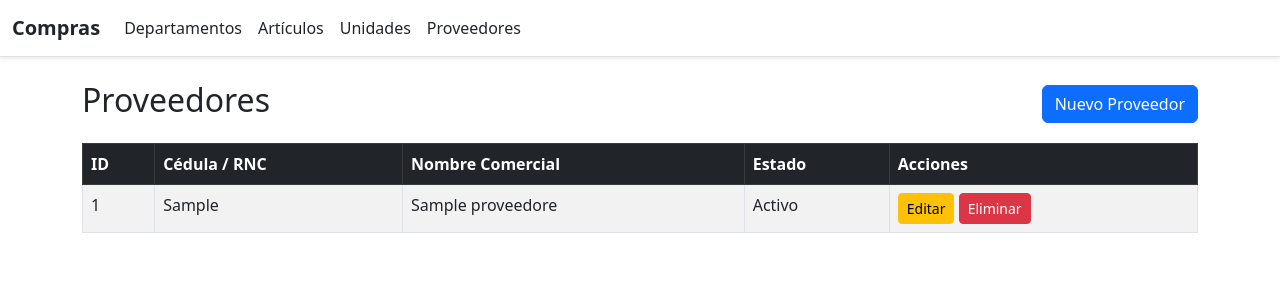
After one commit to lXentyl/SistemaCompras, a Flask app: page /proveedores in a window 1280 px wide. The commit adds this page. Shown: the top 300 px of the page. Run offline with Flask 3, Linux system fonts and the light colour scheme; tables that the repository leaves empty hold one stand-in row (values such as "Sample post").

Commit message:
Scrip Proveedores agregado

```diff
--- a/app.py
+++ b/app.py
@@ -1,13 +1,19 @@
-from flask import Flask, render_template, request, redirect, url_for
+from flask import Flask, render_template, request, redirect, url_for, session
 from flask_sqlalchemy import SQLAlchemy
+from datetime import timedelta
 
-app = Flask(__name__)
+app = Flask(__name__)  # <--- Define app PRIMERO
 
-# Conexión a tu base de datos MySQL desde XAMPP
+# 🔐 Configuración de sesión (esto va después de app)
+app.secret_key = 'clave-ultra-secreta-123'
+app.permanent_session_lifetime = timedelta(minutes=30)
+
+# 🔌 Conexión a MySQL desde XAMPP
 app.config['SQLALCHEMY_DATABASE_URI'] = 'mysql+pymysql://root:@localhost/sistema'
 app.config['SQLALCHEMY_TRACK_MODIFICATIONS'] = False
 
 db = SQLAlchemy(app)
+
 
 # MODELO: Departamento
 class Departamento(db.Model):
@@ -15,6 +21,22 @@ class Departamento(db.Model):
     id = db.Column(db.Integer, primary_key=True)
     nombre = db.Column(db.String(100), nullable=False)
     estado = db.Column(db.Enum('Activo', 'Inactivo'), nullable=False)
+
+# MODELO: Proveedor
+class Proveedor(db.Model):
+    __tablename__ = 'proveedores'
+    id = db.Column(db.Integer, primary_key=True)
+    cedula_rnc = db.Column(db.String(20), nullable=False)
+    nombre_comercial = db.Column(db.String(100), nullable=False)
+    estado = db.Column(db.Enum('Activo', 'Inactivo'), nullable=False)
+
+class Usuario(db.Model):
+    __tablename__ = 'usuarios'
+    id = db.Column(db.Integer, primary_key=True)
+    usuario = db.Column(db.String(50), nullable=False)
+    clave = db.Column(db.String(100), nullable=False)
+
+
 
 # ---------- RUTAS CRUD ----------
 
@@ -55,5 +77,60 @@ def eliminar_departamento(id):
     db.session.commit()
     return redirect(url_for('listar_departamentos'))
 
+@app.route('/proveedores')
+def listar_proveedores():
+    proveedores = Proveedor.query.all()
+    return render_template('proveedores_list.html', proveedores=proveedores)
+
+@app.route('/proveedores/nuevo', methods=['GET', 'POST'])
+def nuevo_proveedor():
+    if request.method == 'POST':
+        cedula_rnc = request.form['cedula_rnc']
+        nombre_comercial = request.form['nombre_comercial']
+        estado = request.form['estado']
+        nuevo = Proveedor(cedula_rnc=cedula_rnc, nombre_comercial=nombre_comercial, estado=estado)
+        db.session.add(nuevo)
+        db.session.commit()
+        return redirect(url_for('listar_proveedores'))
+    return render_template('proveedores_form.html', proveedor=None)
+
+@app.route('/proveedores/editar/<int:id>', methods=['GET', 'POST'])
+def editar_proveedor(id):
+    proveedor = Proveedor.query.get_or_404(id)
+    if request.method == 'POST':
+        proveedor.cedula_rnc = request.form['cedula_rnc']
+        proveedor.nombre_comercial = request.form['nombre_comercial']
+        proveedor.estado = request.form['estado']
+        db.session.commit()
+        return redirect(url_for('listar_proveedores'))
+    return render_template('proveedores_form.html', proveedor=proveedor)
+
+@app.route('/proveedores/eliminar/<int:id>')
+def eliminar_proveedor(id):
+    proveedor = Proveedor.query.get_or_404(id)
+    db.session.delete(proveedor)
+    db.session.commit()
+    return redirect(url_for('listar_proveedores'))
+
+@app.route('/login', methods=['GET', 'POST'])
+def login():
+    if request.method == 'POST':
+        usuario = request.form['usuario']
+        clave = request.form['clave']
+        user = Usuario.query.filter_by(usuario=usuario, clave=clave).first()
+        if user:
+            session['usuario'] = user.usuario
+            return redirect(url_for('index'))
+        else:
+            return render_template('login.html', error='Usuario o clave incorrectos')
+    return render_template('login.html')
+
+@app.route('/logout')
+def logout():
+    session.pop('usuario', None)
+    return redirect(url_for('login'))
+
+
+
 if __name__ == '__main__':
     app.run(debug=True)
--- a/templates/base.html
+++ b/templates/base.html
@@ -1,5 +1,6 @@
 <!DOCTYPE html>
 <html lang="es">
+
 <head>
     <meta charset="UTF-8">
     <title>Sistema de Compras</title>
@@ -8,27 +9,43 @@
     <!-- Bootstrap 5 desde CDN -->
     <link href="https://cdn.jsdelivr.net/npm/bootstrap@5.3.0/dist/css/bootstrap.min.css" rel="stylesheet">
 </head>
+
 <body>
 
-  <!-- Navbar -->
-  <nav class="navbar navbar-expand-lg navbar-dark bg-dark">
+    <!-- Navbar blanco con texto negro -->
+    <nav class="navbar navbar-expand-lg navbar-light bg-white border-bottom shadow-sm">
         <div class="container-fluid">
-      <a class="navbar-brand" href="/">Compras</a>
+            <a class="navbar-brand fw-bold text-dark" href="/">Compras</a>
+
             <button class="navbar-toggler" type="button" data-bs-toggle="collapse" data-bs-target="#navbarNav">
                 <span class="navbar-toggler-icon"></span>
             </button>
+
             <div class="collapse navbar-collapse" id="navbarNav">
-        <ul class="navbar-nav">
-          <li class="nav-item"><a class="nav-link" href="/departamentos">Departamentos</a></li>
-          <li class="nav-item"><a class="nav-link" href="#">Artículos</a></li>
-          <li class="nav-item"><a class="nav-link" href="#">Unidades</a></li>
-          <li class="nav-item"><a class="nav-link" href="#">Proveedores</a></li>
+                <!-- Menú izquierdo -->
+                <ul class="navbar-nav me-auto mb-2 mb-lg-0">
+                    <li class="nav-item"><a class="nav-link text-dark" href="/departamentos">Departamentos</a></li>
+                    <li class="nav-item"><a class="nav-link text-dark" href="#">Artículos</a></li>
+                    <li class="nav-item"><a class="nav-link text-dark" href="#">Unidades</a></li>
+                    <li class="nav-item"><a class="nav-link text-dark" href="/proveedores">Proveedores</a></li>
+                </ul>
+
+                <!-- Menú derecho -->
+                <ul class="navbar-nav ms-auto">
+                    {% if session['usuario'] %}
+                    <li class="nav-item">
+                        <span class="nav-link text-dark">👤 {{ session['usuario'] }}</span>
+                    </li>
+                    <li class="nav-item">
+                        <a class="nav-link text-danger fw-bold" href="{{ url_for('logout') }}">Cerrar sesión</a>
+                    </li>
+                    {% endif %}
                 </ul>
             </div>
         </div>
     </nav>
 
-  <!-- Contenido -->
+    <!-- Contenido principal -->
     <div class="container mt-4">
         {% block content %}{% endblock %}
     </div>
@@ -36,4 +53,5 @@
     <!-- Bootstrap JS -->
     <script src="https://cdn.jsdelivr.net/npm/bootstrap@5.3.0/dist/js/bootstrap.bundle.min.js"></script>
 </body>
+
 </html>
--- /dev/null
+++ b/templates/proveedores_list.html
@@ -0,0 +1,33 @@
+{% extends 'base.html' %}
+{% block content %}
+  <div class="d-flex justify-content-between align-items-center mb-3">
+    <h2>Proveedores</h2>
+    <a href="{{ url_for('nuevo_proveedor') }}" class="btn btn-primary">Nuevo Proveedor</a>
+  </div>
+
+  <table class="table table-striped table-bordered">
+    <thead class="table-dark">
+      <tr>
+        <th>ID</th>
+        <th>Cédula / RNC</th>
+        <th>Nombre Comercial</th>
+        <th>Estado</th>
+        <th>Acciones</th>
+      </tr>
+    </thead>
+    <tbody>
+      {% for p in proveedores %}
+      <tr>
+        <td>{{ p.id }}</td>
+        <td>{{ p.cedula_rnc }}</td>
+        <td>{{ p.nombre_comercial }}</td>
+        <td>{{ p.estado }}</td>
+        <td>
+          <a href="{{ url_for('editar_proveedor', id=p.id) }}" class="btn btn-warning btn-sm">Editar</a>
+          <a href="{{ url_for('eliminar_proveedor', id=p.id) }}" class="btn btn-danger btn-sm" onclick="return confirm('¿Eliminar proveedor?')">Eliminar</a>
+        </td>
+      </tr>
+      {% endfor %}
+    </tbody>
+  </table>
+{% endblock %}
```
Also changed, not shown: templates/login.html (added, +22 -0 lines), templates/proveedores_form.html (added, +23 -0 lines). Lines whose indentation alone changed are shown as unchanged.
